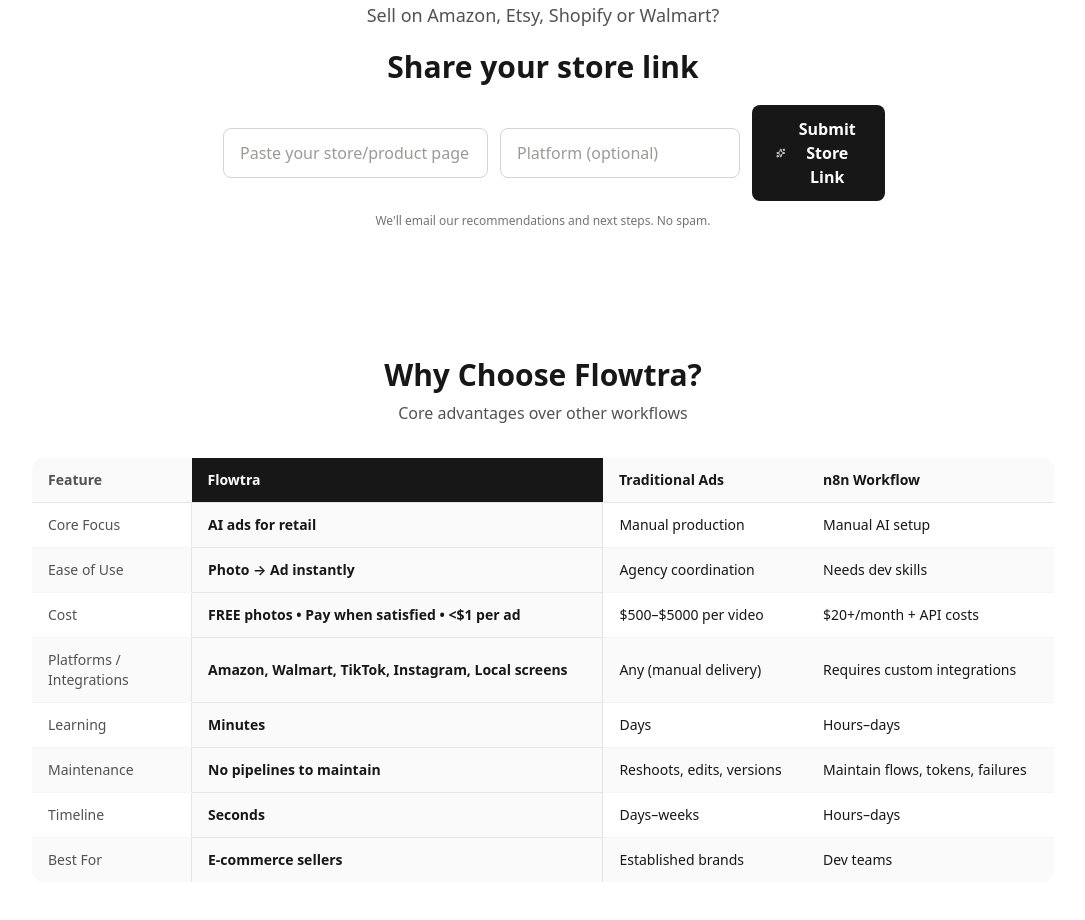
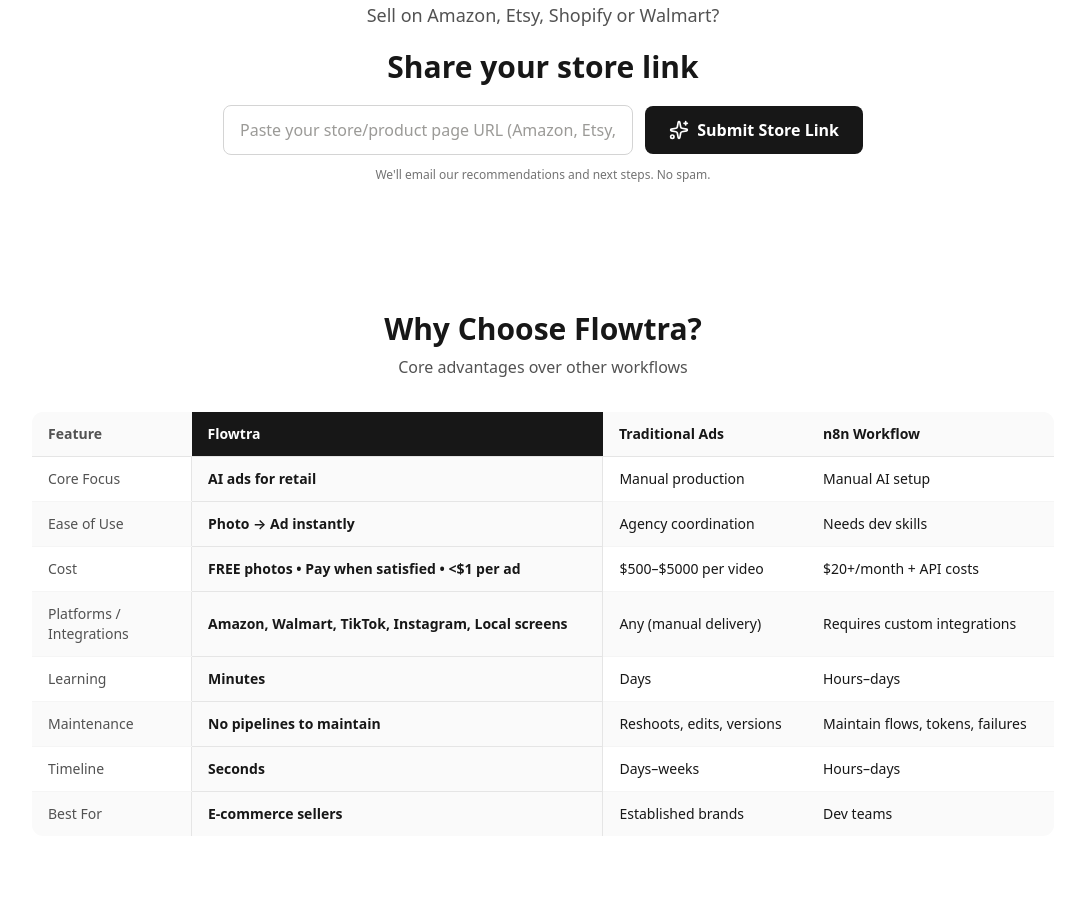
Before and after one commit to lantianlaoli/flowtra, a Next.js app: page / in a window 1280 px wide. Shown: the part 1960-2880 px from the top of the page, without its empty margins (97-1182 px from the left). Built offline with nearby package versions, Linux system fonts and the light colour scheme; no server answers.

Commit message:
refactor: simplify landing CTA to single URL input only

```diff
--- a/components/pages/LandingPage.tsx
+++ b/components/pages/LandingPage.tsx
@@ -28,7 +28,6 @@
 function StoreLinkCTA({ isLoaded }: { isLoaded: boolean }) {
   useUser() // access hook to keep consistent auth context (not used directly)
   const [storeUrl, setStoreUrl] = useState('')
-  const [platform, setPlatform] = useState('')
   const [submitting, setSubmitting] = useState(false)
   const [submitted, setSubmitted] = useState(false)
   const [error, setError] = useState<string | null>(null)
@@ -52,7 +51,7 @@
       const res = await fetch('/api/lead/store-link', {
         method: 'POST',
         headers: { 'Content-Type': 'application/json' },
-        body: JSON.stringify({ storeUrl: url, platform: platform.trim() || undefined }),
+        body: JSON.stringify({ storeUrl: url }),
       })
       const data = await res.json().catch(() => ({}))
       if (!res.ok || !data?.success) {
@@ -60,7 +59,6 @@
       }
       setSubmitted(true)
       setStoreUrl('')
-      setPlatform('')
     } catch (e: unknown) {
       const msg = e instanceof Error ? e.message : 'Submission failed'
       setError(msg)
@@ -84,14 +82,6 @@
           className="flex-1 border border-gray-300 rounded-lg px-4 py-3 focus:outline-none focus:ring-2 focus:ring-gray-900"
           inputMode="url"
           aria-label="Store URL"
-        />
-        <input
-          type="text"
-          value={platform}
-          onChange={(e) => setPlatform(e.target.value)}
-          placeholder="Platform (optional)"
-          className="sm:w-60 border border-gray-300 rounded-lg px-4 py-3 focus:outline-none focus:ring-2 focus:ring-gray-900"
-          aria-label="Platform (optional)"
         />
         <button
           onClick={handleSubmit}
```
